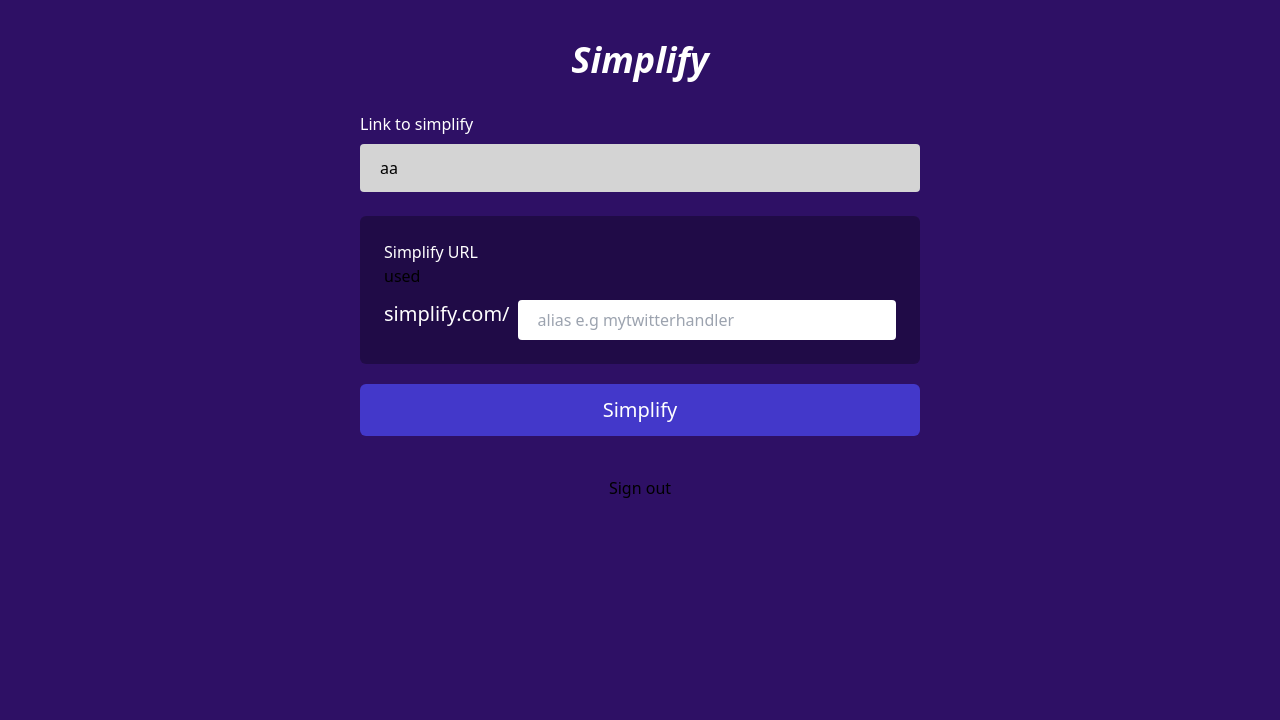
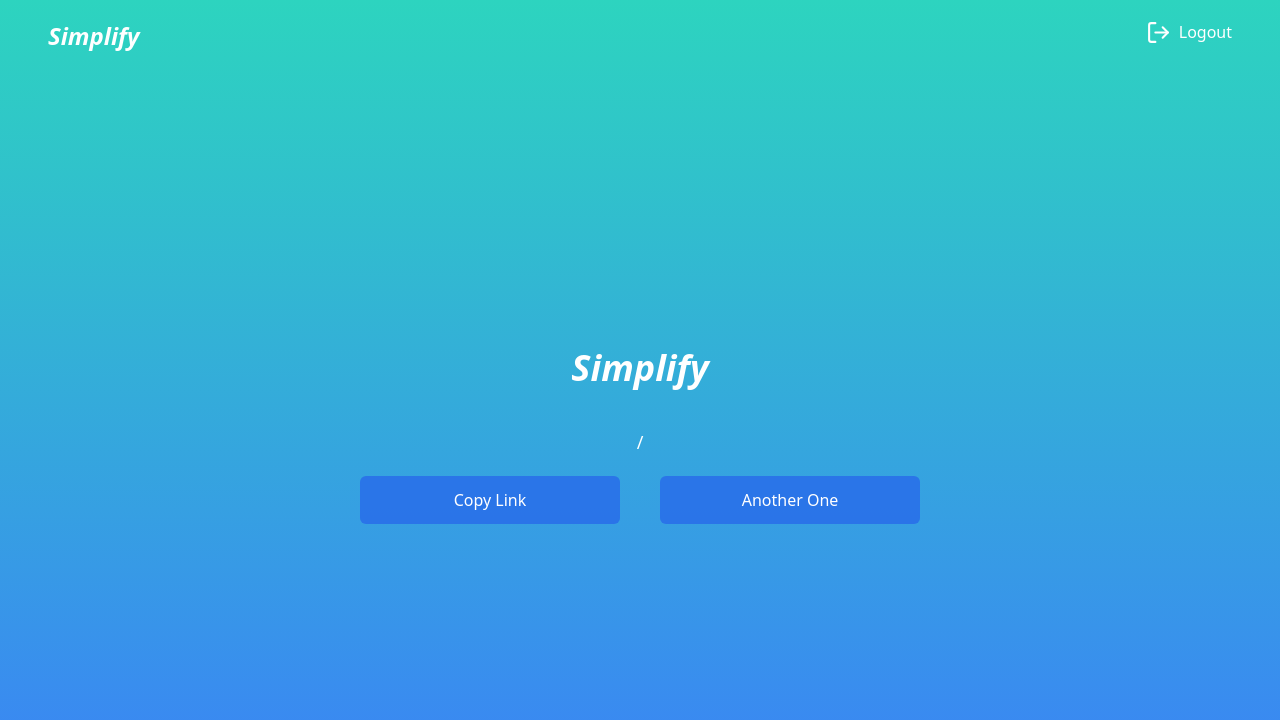
Before and after one commit to akiraro/Simplify, a Next.js app: page / in a window 1280 px wide. Shown: the top 720 px of the page. Built offline with nearby package versions, Linux system fonts and the light colour scheme; no server answers; the database is empty; sample sign-in values are in the browser's storage.

Commit message:
Complete all features

```diff
--- a/components/Input.tsx
+++ b/components/Input.tsx
@@ -6,10 +6,12 @@ interface InputProps {
 	value: string;
 	label: string;
 	type?: string;
+	placeholder?: string;
+	required?: boolean
 }
 
 const Input: React.FC<InputProps> = ({
-	id, onChange, value, label, type
+	id, onChange, value, label, type, placeholder, required
 }) => {
 	return (
 		<div className="relative flex-col my-3">
@@ -19,7 +21,9 @@ const Input: React.FC<InputProps> = ({
 				value={value}
 				type={type}
 				onChange={onChange}
-				className="w-full block rounded px-5 py-3 text-md bg-neutral-300 focus:outline-none focus:bg-neutral-400"/>
+				placeholder={placeholder}
+				required={required}
+				className="w-full block rounded px-5 py-3 text-md bg-white focus:outline-none"/>
 		</div>
 	)
 }
--- a/components/LinkForm.tsx
+++ b/components/LinkForm.tsx
@@ -1,45 +1,121 @@
-import React, { useCallback, useMemo, useState } from 'react'
+import React, { useCallback, useEffect, useMemo, useState } from 'react'
 import Input from "./Input"
 import axios from "axios"
+import { enqueueSnackbar } from "notistack"
+import copy from "copy-to-clipboard";
 
-const LinkForm = () => {
-	const [slug, setSlug] = useState('')
+interface LinkFormProps {
+	domain: String
+}
+
+const VARIANT_COPY = 'copy'
+const VARIANT_CREATE = 'create'
+
+const LinkForm: React.FC<LinkFormProps> = ({ domain }) => {
+	const [isSlugUsed, setIsSlugUsed] = useState(false)
+	const [variant, setVariant] = useState(VARIANT_COPY)
+	const [form, setForm] = useState({ slug: '', originalUrl: '' })
+	const [response, setResponse] = useState({ slug: '' })
 
 	const simplifyUrl = useCallback(async () => {
-		console.log("simplify url");
-		await axios.post('/api/url', {
-			slug: 'test',
-			originalUrl: 'http://www.google.com'
+		const response = await axios.post('/api/url', {
+			...form
 		})
-	}, [])
 
-	const isSlugUsed = useMemo(async () => {
-		const slugCheck =  await axios.get('/api/url/check', {
+		if (response.status === 200) {
+			setResponse(response.data)
+			setVariant(VARIANT_COPY)
+			enqueueSnackbar("Successfully simplify URL", { variant: "success" })
+		}else{
+			enqueueSnackbar("Error occured !", { variant: "error" })
+		}
+
+	}, [form])
+
+	useEffect(() => {
+		let active = true
+		checkSlug()
+
+		return () => { active = false }
+
+		async function checkSlug() {
+			const response = await axios.get('/api/url/check', {
 				params: {
-				slug
+					slug: form.slug
 				}
 			})
+			if (!active) { return }
+			setIsSlugUsed(response.data.used)
+		}
 
-		return slugCheck
-	}, [slug])
+	}, [form.slug])
 
 	return (
 		<div className="flex p-10 w-2/4 justify-center flex-col">
 			<div className="text-white italic font-semibold text-4xl text-center mb-5">Simplify</div>
+			{variant === VARIANT_CREATE ? (
+				<form
+					onSubmit={(e) => {
+						e.preventDefault()
+						simplifyUrl()
+					}}
+				>
+					<Input
+						id="name"
+						label="Link to simplify"
+						onChange={(e: any) => { setForm({ ...form, originalUrl: e.target.value }) }}
+						type="url"
+						value={form.originalUrl}
+						required
+						placeholder="URL to be simplify e.g http://google.com" />
 
-			<Input id="name" label="Link to simplify" onChange={(e: any) => {}} type="name" value={'aa'} />
-
-			<div className="bg-black bg-opacity-30 p-6 rounded-md mt-3">
-				<p className="text-white text-md">Simplify URL</p>
-				{isSlugUsed ? 'used': 'nope'}
+					<div className="bg-black bg-opacity-20 p-6 rounded-md mt-3">
+						<p className="text-white text-md">Simplify URL {isSlugUsed && <span className="ml-2 text-red-500">Already in use</span>}</p>
 						<div className="mt-3 flex">
 							<span className="text-white text-xl">simplify.com/</span>
 							<input
 								placeholder="alias e.g mytwitterhandler"
-						className="ml-2 rounded px-5 py-2 flex-1"/>
+								value={form.slug}
+								onChange={(e) => setForm({ ...form, slug: e.target.value })}
+								required
+								minLength={2}
+								className={`ml-2 rounded px-5 py-2 flex-1 focus:outline-none ${isSlugUsed ? 'border-2 border-red-500' : null}`} />
 						</div>
 					</div>
-			<button onClick={simplifyUrl} className="mt-5 bg-indigo-700 rounded-md py-3 text-white text-xl">Simplify</button>
+					<input
+						type="submit"
+						disabled={isSlugUsed}
+						value="Simplify"
+						className={`w-full mt-5 cursor-pointer rounded-md py-3 text-white text-xl bg-opacity-70 hover:bg-opacity-100 ${isSlugUsed ? 'bg-gray-300 cursor-not-allowed' : 'bg-blue-600'}`} />
+				</form>
+			) : (
+				<div className="mt-5">
+					<div
+						className="text-white text-center text-lg cursor-pointer"
+						onClick={() => {window.location.href = `${domain}/${response?.slug}`;}}>
+							{`${domain}/${response?.slug}`}
+					</div>
+					<div className="flex gap-10 mt-5">
+						<button
+							className="flex-1 bg-blue-600 bg-opacity-70 text-white rounded-md py-3 hover:bg-opacity-100"
+							onClick={() => {
+								copy(`${domain}/${response?.slug}`)
+								enqueueSnackbar("Link copied to clipboard 📋", {variant: "success"})
+							}}>
+									Copy Link
+						</button>
+						<button
+							className="flex-1 bg-blue-600 bg-opacity-70 text-white rounded-md py-3 hover:bg-opacity-100"
+							onClick={() => {
+								setForm({ slug: '', originalUrl: '' })
+								setVariant(VARIANT_CREATE)
+								setResponse({ slug: '' })
+							}}>
+							Another One
+						</button>
+					</div>
+				</div>
+			)}
 		</div>
 	)
 }
--- a/components/Navbar.tsx
+++ b/components/Navbar.tsx
@@ -1,9 +1,15 @@
 import React from 'react'
+import {FiLogOut} from 'react-icons/fi'
+import { signOut } from "next-auth/react";
 
 const Navbar = () => {
 	return (
-		<nav className="px-12 py-5">
-			<div className="text-zinc-300 italic font-semibold text-2xl">Simplify</div>
+		<nav className="px-12 py-5 flex flex-row justify-between">
+			<div className="text-white italic font-semibold text-2xl">Simplify</div>
+			<div onClick={() => signOut()} className="text-white flex cursor-pointer hover:text-slate-200">
+				<FiLogOut size={25}/>
+				<span className="ml-2">Logout</span>
+			</div>
 		</nav>
 	)
 }
--- /dev/null
+++ b/hooks/useSimplify.ts
@@ -0,0 +1,14 @@
+import useSWR from "swr";
+import fetcher from "@/lib/fetcher";
+
+const useSimplify = (slug?: any) => {
+	const { data, error, isLoading } = useSWR(slug ? `/api/url/${slug}`: null, fetcher, {
+		revalidateIfStale: false,
+		revalidateOnFocus: false,
+		revalidateOnReconnect: false,
+	});
+
+	return { data, error, isLoading };
+};
+
+export default useSimplify;
--- /dev/null
+++ b/lib/fetcher.ts
@@ -0,0 +1,5 @@
+import axios from "axios";
+
+const fetcher = (url: string) => axios.get(url).then(res => res.data)
+
+export default fetcher;
--- a/package.json
+++ b/package.json
@@ -16,6 +16,7 @@
     "@types/react-dom": "18.0.11",
     "axios": "^1.3.5",
     "bcrypt": "^5.1.0",
+    "copy-to-clipboard": "^3.3.3",
     "eslint": "8.38.0",
     "eslint-config-next": "13.3.0",
     "next": "13.3.0",
@@ -23,6 +24,8 @@
     "notistack": "^3.0.1",
     "react": "18.2.0",
     "react-dom": "18.2.0",
+    "react-icons": "^4.8.0",
+    "swr": "^2.1.3",
     "typescript": "5.0.4"
   },
   "devDependencies": {
--- a/pages/[slug].tsx
+++ b/pages/[slug].tsx
@@ -1,12 +1,21 @@
+import useSimplify from "@/hooks/useSimplify"
 import { useRouter } from "next/router"
 import React from 'react'
 
 const slug = () => {
-	const router = useRouter()
-	const {slug} = router.query
-  return (
-	 <div>slug</div>
-  )
+	const { query, isReady } = useRouter()
+	const { slug } = query
+	const { data = {}, isLoading } = useSimplify(slug)
+
+	if (!isReady || isLoading){
+		return (<div>Loading ...</div>)
+	}
+
+	window.location.href = data.originalUrl;
+
+	return (
+		<div>Redirecting to {data?.originalUrl}</div>
+	)
 }
 
 export default slug
--- /dev/null
+++ b/pages/api/url/[slug].ts
@@ -0,0 +1,36 @@
+import { NextApiResponse, NextApiRequest } from "next";
+import prismadb from "@/lib/prismadb";
+
+export default async function (req: NextApiRequest, res: NextApiResponse) {
+	if (req.method !== "GET") {
+		return res.status(405).end();
+	}
+
+	try {
+		const { slug } = req.query;
+		console.log(slug);
+
+		if (typeof slug !== "string") {
+			throw new Error("Invalid Slug");
+		}
+
+		if (!slug) {
+			throw new Error("Invalid Slug");
+		}
+
+		const shortUrl = await prismadb.shortUrl.findFirst({
+			where: {
+				slug,
+			},
+		});
+
+		if (!shortUrl) {
+			throw new Error("Invalid Slug");
+		}
+
+		return res.status(200).json(shortUrl)
+	} catch (error) {
+		console.error(error);
+		return res.status(400).end();
+	}
+}
--- a/pages/auth.tsx
+++ b/pages/auth.tsx
@@ -63,15 +63,15 @@ const auth = () => {
 					{variant === 'register' &&
 						(
 							<div className="flex flex-col">
-								<Input id="name" label="Name" onChange={(e: any) => setName(e.target.value)} type="name" value={name} />
+								<Input id="name" label="Name" onChange={(e: any) => setName(e.target.value)} type="name" value={name} placeholder="Your name" />
 							</div>
 						)
 					}
 					<div className="flex flex-col">
-						<Input id="email" label="Email" onChange={(e: any) => setEmail(e.target.value)} type="email" value={email} />
+						<Input id="email" label="Email" onChange={(e: any) => setEmail(e.target.value)} type="email" value={email} placeholder="Your email" />
 					</div>
 					<div className="flex flex-col">
-						<Input id="password" label="Password" onChange={(e: any) => setPassword(e.target.value)} type="password" value={password} />
+						<Input id="password" label="Password" onChange={(e: any) => setPassword(e.target.value)} type="password" value={password} placeholder="Your password" />
 					</div>
 					<button onClick={variant === 'login' ? login : register} className="my-3 w-full bg-indigo-700 py-3 text-white rounded-md hover:bg-indigo-800 transition">
 						{variant === 'login' ? 'Login' : 'Register'}
--- a/pages/index.tsx
+++ b/pages/index.tsx
@@ -4,22 +4,24 @@ import { NextPageContext } from "next";
 import { getSession } from "next-auth/react";
 import { signOut } from "next-auth/react";
 
-export default function Home() {
+interface HomeProps {
+  domain: string
+}
+
+const Home: React.FC<HomeProps> = ({ domain }) => {
   return (
-    <div className="relative h-full w-full bg-violet-950 flex flex-col">
-    {/* <Navbar/> */}
-    <div className="flex items-center justify-center">
-      <LinkForm/>
-    </div>
-
-    <button onClick={()=> signOut()}>
-      Sign out
-    </button>
+    <div className="relative h-screen w-full bg-gradient-to-t from-[#3b82f6] to-[#2dd4bf] flex flex-col">
+      <Navbar/>
+      <div className="flex h-full items-center justify-center">
+        <LinkForm domain={domain}/>
+      </div>
     </div>
   )
 }
 
-export async function getServerSideProps(context: NextPageContext){
+export default Home
+
+export async function getServerSideProps(context: NextPageContext) {
   const session = await getSession(context)
   if (!session) {
     return {
@@ -31,6 +33,8 @@ export async function getServerSideProps(context: NextPageContext){
   }
 
   return {
-    props: {}
+    props: {
+      domain: process.env.DOMAIN || ''
+    }
   }
 }
```
Also changed, not shown: 1 other file (tests, documents, lock files or other folders). Lines whose indentation alone changed are shown as unchanged.
